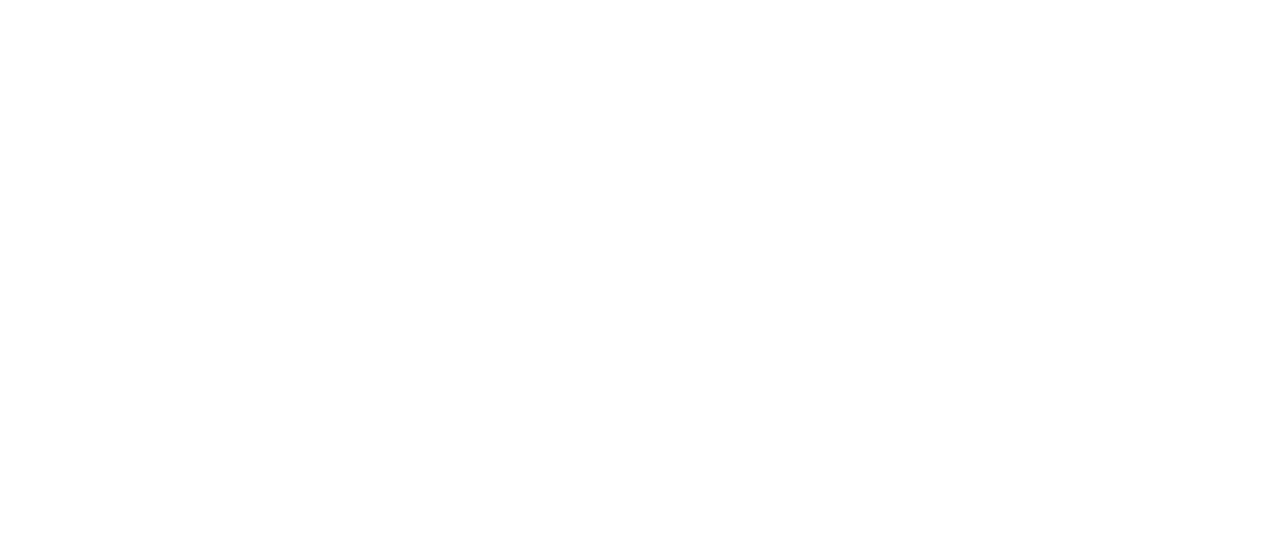
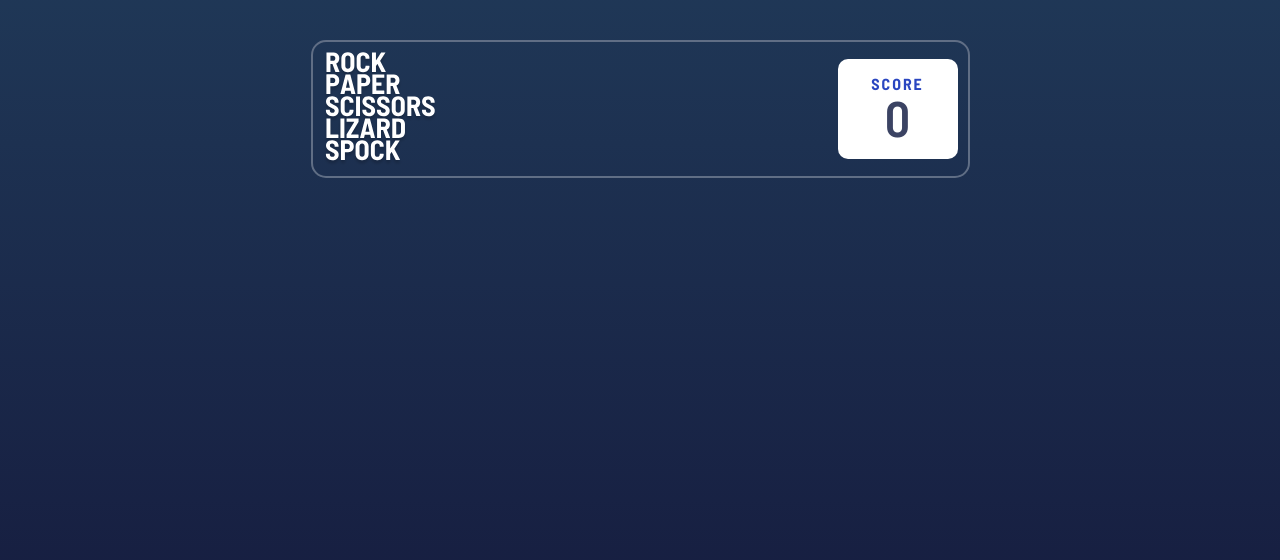
Before and after one commit to ArtemDerenok/rock-paper-scissors-master, a website built with webpack: page src/index.html in a window 1280 px wide. Built offline with nearby package versions, Linux system fonts and the light colour scheme; files whose address does not match are found by name.

Commit message:
feat: add score layout

```diff
--- a/src/index.html
+++ b/src/index.html
@@ -10,6 +10,17 @@
 </head>
 
 <body>
+  <main class="container">
+    <section class="score">
+      <img src="./images/logo-bonus.svg" alt="Rock, paper, scissors, lizard, spock">
+      <div class="score__total">
+        <h3 class="score__title">SCORE</h3>
+        <p class="score__text" id="score">0</p>
+      </div>
+    </section>
+    <section class="game"></section>
+    <section class="rules"></section>
+  </main>
 </body>
 
 </html>
--- a/src/index.js
+++ b/src/index.js
@@ -1,3 +1 @@
 import './scss/style.scss';
-
-console.log('Hello world!');
--- a/src/scss/_variables.scss
+++ b/src/scss/_variables.scss
@@ -1,10 +1,10 @@
 // Primary
 
-$SCISSORS_GRADIENT: hsl(39, 89%, 49%) to hsl(40, 84%, 53%);
-$PAPER_GRADIENT: hsl(230, 89%, 62%) to hsl(230, 89%, 65%);
-$ROCK_GRADIENT: hsl(349, 71%, 52%) to hsl(349, 70%, 56%);
-$LIZARD_GRADIENT: hsl(261, 73%, 60%) to hsl(261, 72%, 63%);
-$CYAN: hsl(189, 59%, 53%) to hsl(189, 58%, 57%);
+$SCISSORS_GRADIENT: hsl(39, 89%, 49%), hsl(40, 84%, 53%);
+$PAPER_GRADIENT: hsl(230, 89%, 62%), hsl(230, 89%, 65%);
+$ROCK_GRADIENT: hsl(349, 71%, 52%), hsl(349, 70%, 56%);
+$LIZARD_GRADIENT: hsl(261, 73%, 60%), hsl(261, 72%, 63%);
+$CYAN: hsl(189, 59%, 53%), hsl(189, 58%, 57%);
 
 // Neutral
 
@@ -14,7 +14,7 @@ $HEADER_OUTLINE: hsl(217, 16%, 45%);
 
 // Background
 
-$RADIAL_GRADIENT: hsl(214, 47%, 23%) to hsl(237, 49%, 15%);
+$RADIAL_GRADIENT: hsl(214, 47%, 23%), hsl(237, 49%, 15%);
 
 // Fonts
 
--- a/src/scss/style.scss
+++ b/src/scss/style.scss
@@ -2,3 +2,52 @@
 @import './normalize.scss';
 @import './reset.scss';
 @import url('https://fonts.googleapis.com/css2?family=Barlow+Semi+Condensed:wght@600;700&family=Montserrat:ital,wght@0,200;0,300;0,400;0,500;0,600;0,700;0,800;0,900;1,100;1,200;1,300;1,400;1,500;1,600;1,700;1,800;1,900&display=swap');
+
+* {
+  box-sizing: border-box;
+}
+
+.container {
+  max-width: 1366px;
+  height: 100vh;
+  margin: 0 auto;
+  background: linear-gradient($RADIAL_GRADIENT);
+  display: flex;
+  flex-direction: column;
+  align-items: center;
+  padding-top: 40px;
+  font-family: $MAIN_FONT;
+}
+
+.score {
+  border: 2px solid $HEADER_OUTLINE;
+  border-radius: 15px;
+  padding: 10px;
+  display: flex;
+  justify-content: space-between;
+  align-items: center;
+  gap: 400px;
+
+  &__total {
+    width: 120px;
+    height: 100px;
+    border-radius: 10px;
+    background-color: white;
+    display: flex;
+    flex-direction: column;
+    align-items: center;
+    justify-content: center;
+  }
+
+  &__title {
+    font-weight: 700;
+    color: $SCORE_TEXT;
+    letter-spacing: 2px;
+  }
+
+  &__text {
+    font-size: 50px;
+    font-weight: 600;
+    color: $DARK_TEXT;
+  }
+}
```
